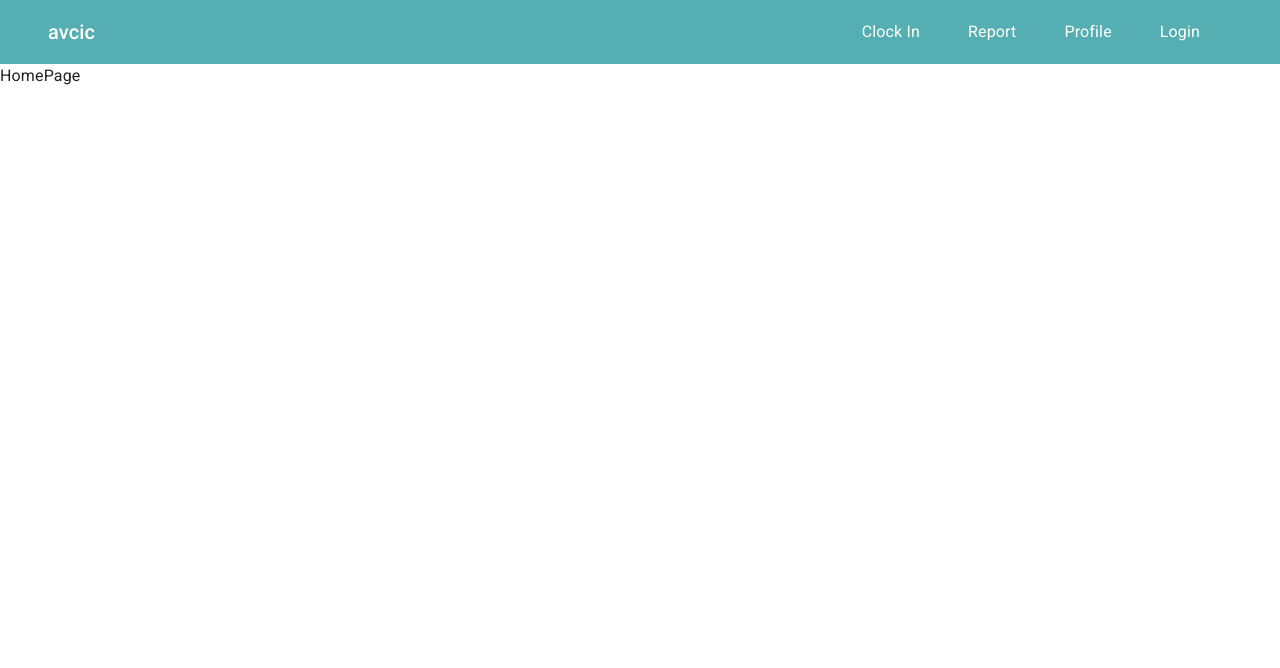
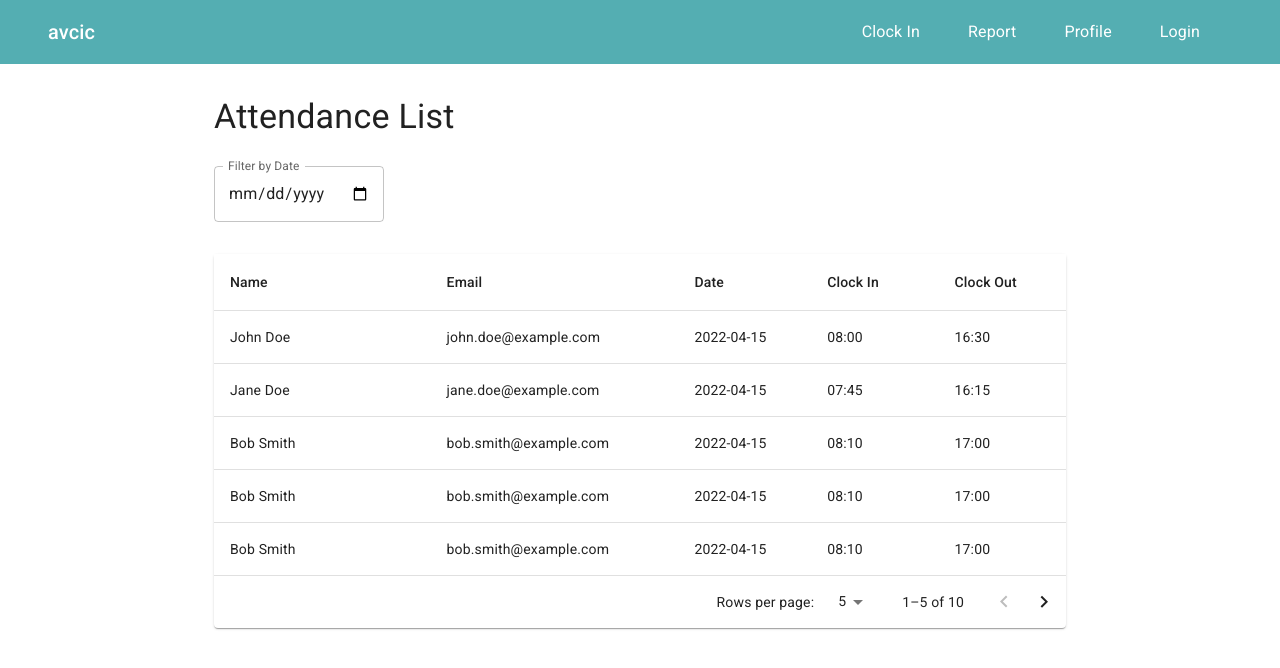
Before and after one commit to ayomirotoye/chidubemnwodo, a React (Vite) app: page / in a window 1280 px wide. Shown: the top 668 px of the page. Built offline with nearby package versions, Linux system fonts and the light colour scheme.

Commit message:
chore: update homepage component

```diff
--- a/src/pages/HomePage.jsx
+++ b/src/pages/HomePage.jsx
@@ -1,9 +1,29 @@
-import React from 'react'
+import { Container, TextField, Typography } from "@mui/material";
+import React, { useState } from "react";
+import EmployeeTable from "../components/EmployeeTable";
 
 function HomePage() {
+  const [filterDate, setFilterDate] = useState("");
+
+  const handleFilterChange = (event) => {
+    setFilterDate(event.target.value);
+  };
   return (
-    <div>HomePage</div>
-  )
+    <Container maxWidth="md" sx={{marginTop:'2rem', marginBottom:"5rem"}}>
+        <Typography variant="h4" gutterBottom component="h1">Attendance List</Typography>
+      <TextField
+        label="Filter by Date"
+        type="date"
+        value={filterDate}
+        onChange={handleFilterChange}
+        InputLabelProps={{
+          shrink: true,
+        }}
+        style={{ marginTop: "1rem", marginBottom:"2rem" }}
+      />
+      <EmployeeTable />
+    </Container>
+  );
 }
 
-export default HomePage
+export default HomePage;
```
